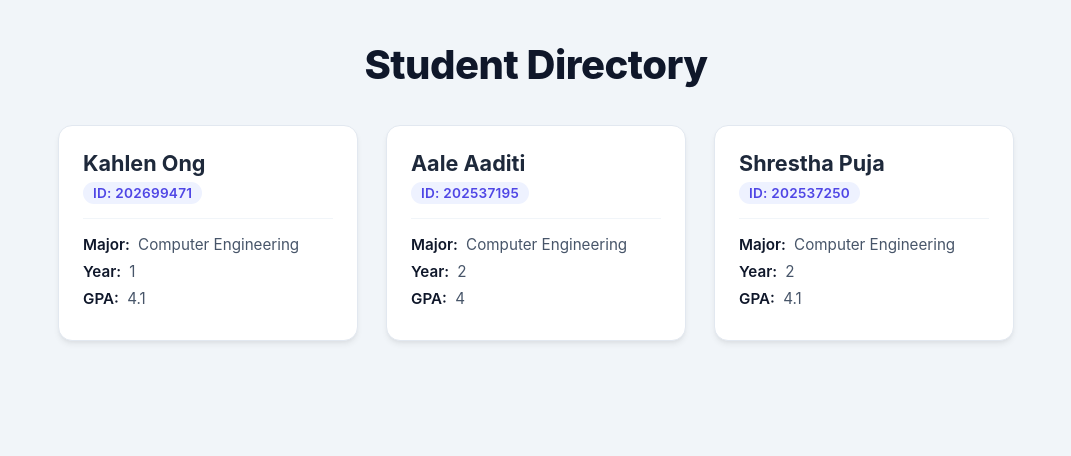
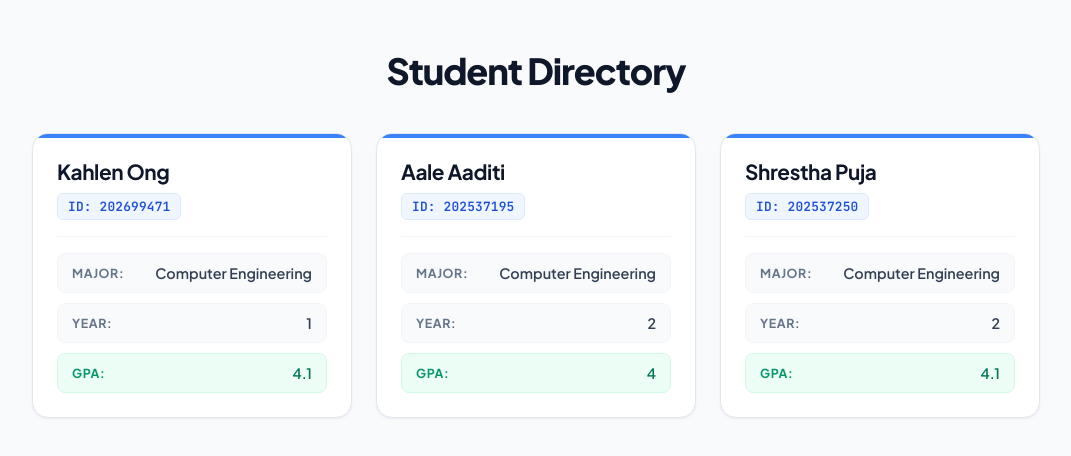
Before and after one commit to kahlen2008/studentprofilecard, a React (Vite) app: page / in a window 1280 px wide. Shown: the top 456 px of the page, without its empty margins (104-1175 px from the left). Built offline with nearby package versions, Linux system fonts and the light colour scheme.

Commit message:
style: improve card layout with crisp solid cards and refined typography

```diff
--- a/src/index.css
+++ b/src/index.css
@@ -1,4 +1,6 @@
 /* src/index.css */
+@import url('https://fonts.googleapis.com/css2?family=Plus+Jakarta+Sans:wght@500;600;700;800&family=JetBrains+Mono:wght@500;600&display=swap');
+
 * {
   box-sizing: border-box;
   margin: 0;
@@ -6,86 +8,138 @@
 }
 
 body {
-  font-family: -apple-system, BlinkMacSystemFont, 'Segoe UI', Roboto, Helvetica, Arial, sans-serif;
-  background-color: #f1f5f9;
-  color: #334155;
+  font-family: 'Plus Jakarta Sans', -apple-system, BlinkMacSystemFont, 'Segoe UI', Roboto, sans-serif;
+  background-color: #f8fafc;
+  color: #1e293b;
   min-height: 100vh;
-  padding: 40px 20px;
+  padding: 48px 20px;
+  -webkit-font-smoothing: antialiased;
 }
 
 .app-container {
-  max-width: 1100px;
+  max-width: 1080px;
   margin: 0 auto;
   text-align: center;
 }
 
 h1 {
-  font-size: 2.5rem;
+  font-size: 2.25rem;
   font-weight: 800;
   color: #0f172a;
-  margin-bottom: 36px;
-  letter-spacing: -0.5px;
+  letter-spacing: -0.03em;
+  margin-bottom: 40px;
 }
 
 .cards-container {
-  display: flex;
-  flex-wrap: wrap;
+  display: grid;
+  grid-template-columns: repeat(auto-fit, minmax(280px, 320px));
   justify-content: center;
-  gap: 28px;
+  gap: 24px;
 }
 
-/* Student Profile Card Styles */
+/* Profile Card */
 .profile-card {
   background-color: #ffffff;
   border: 1px solid #e2e8f0;
-  border-radius: 14px;
+  border-radius: 16px;
   padding: 24px;
-  width: 300px;
   text-align: left;
-  box-shadow: 0 4px 6px -1px rgba(0, 0, 0, 0.07), 0 2px 4px -2px rgba(0, 0, 0, 0.05);
-  transition: transform 0.25s ease, box-shadow 0.25s ease, border-color 0.25s ease;
-  cursor: pointer;
+  box-shadow: 0 1px 3px 0 rgba(15, 23, 42, 0.05), 0 1px 2px -1px rgba(15, 23, 42, 0.05);
+  transition: transform 0.2s ease, box-shadow 0.2s ease, border-color 0.2s ease;
+  display: flex;
+  flex-direction: column;
+  position: relative;
+  overflow: hidden;
 }
 
-/* Card Hover Effect */
-.profile-card:hover {
-  transform: translateY(-8px);
-  box-shadow: 0 20px 25px -5px rgba(0, 0, 0, 0.1), 0 8px 10px -6px rgba(0, 0, 0, 0.04);
-  border-color: #6366f1;
+/* Solid accent bar at the top of each card */
+.profile-card::before {
+  content: '';
+  position: absolute;
+  top: 0;
+  left: 0;
+  right: 0;
+  height: 4px;
+  background-color: #3b82f6;
+  transition: background-color 0.2s ease;
 }
 
+/* Hover effect */
+.profile-card:hover {
+  transform: translateY(-6px);
+  border-color: #bfdbfe;
+  box-shadow: 0 12px 24px -4px rgba(15, 23, 42, 0.08), 0 4px 8px -2px rgba(15, 23, 42, 0.04);
+}
+
+.profile-card:hover::before {
+  background-color: #2563eb;
+}
+
+/* Card Header */
 .card-header {
-  border-bottom: 1.5px solid #f1f5f9;
-  padding-bottom: 14px;
+  border-bottom: 1px solid #f1f5f9;
+  padding-bottom: 16px;
   margin-bottom: 16px;
+  display: flex;
+  flex-direction: column;
+  gap: 8px;
 }
 
 .student-name {
-  font-size: 1.35rem;
+  font-size: 1.3rem;
   font-weight: 700;
-  color: #1e293b;
-  margin-bottom: 6px;
+  color: #0f172a;
+  letter-spacing: -0.02em;
 }
 
 .student-id {
-  display: inline-block;
-  font-size: 0.85rem;
+  align-self: flex-start;
+  font-family: 'JetBrains Mono', monospace;
+  font-size: 0.8rem;
   font-weight: 600;
-  color: #4f46e5;
-  background-color: #eef2ff;
-  padding: 3px 10px;
-  border-radius: 20px;
-  letter-spacing: 0.25px;
+  color: #1d4ed8;
+  background-color: #eff6ff;
+  border: 1px solid #dbeafe;
+  padding: 4px 10px;
+  border-radius: 6px;
+  letter-spacing: 0.2px;
+}
+
+/* Card Body */
+.card-body {
+  display: flex;
+  flex-direction: column;
+  gap: 10px;
 }
 
 .card-body p {
-  margin: 8px 0;
-  font-size: 0.95rem;
-  color: #475569;
+  display: flex;
+  justify-content: space-between;
+  align-items: center;
+  background-color: #f8fafc;
+  border: 1px solid #f1f5f9;
+  border-radius: 8px;
+  padding: 10px 14px;
+  font-size: 0.9rem;
+  color: #334155;
+  font-weight: 600;
 }
 
 .card-body p strong {
-  color: #0f172a;
-  font-weight: 600;
-  margin-right: 4px;
+  font-size: 0.775rem;
+  font-weight: 700;
+  color: #64748b;
+  text-transform: uppercase;
+  letter-spacing: 0.05em;
 }
+
+/* Highlight GPA with a subtle status badge */
+.card-body p:last-child {
+  background-color: #ecfdf5;
+  border-color: #d1fae5;
+  color: #047857;
+}
+
+.card-body p:last-child strong {
+  color: #059669;
+}
```
